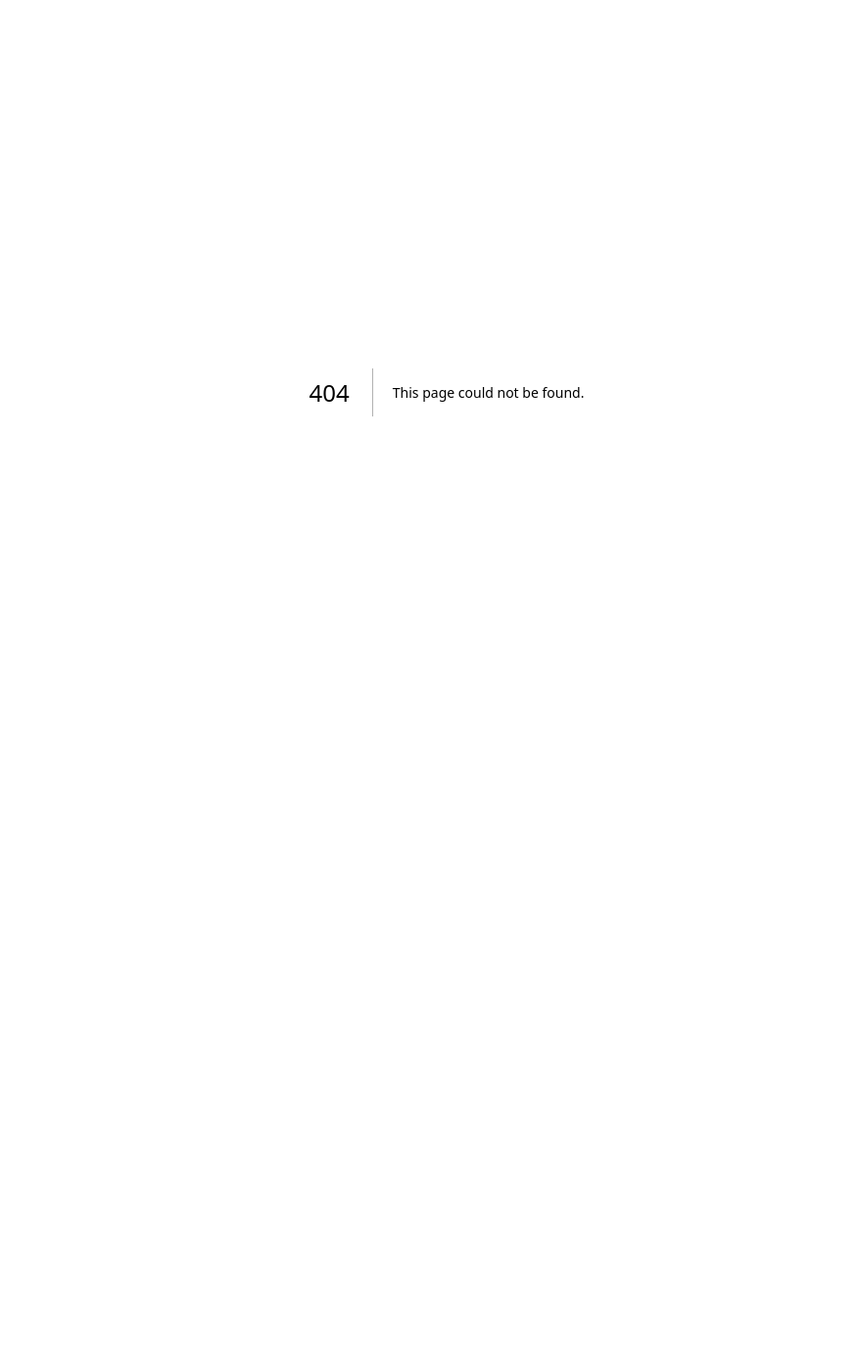
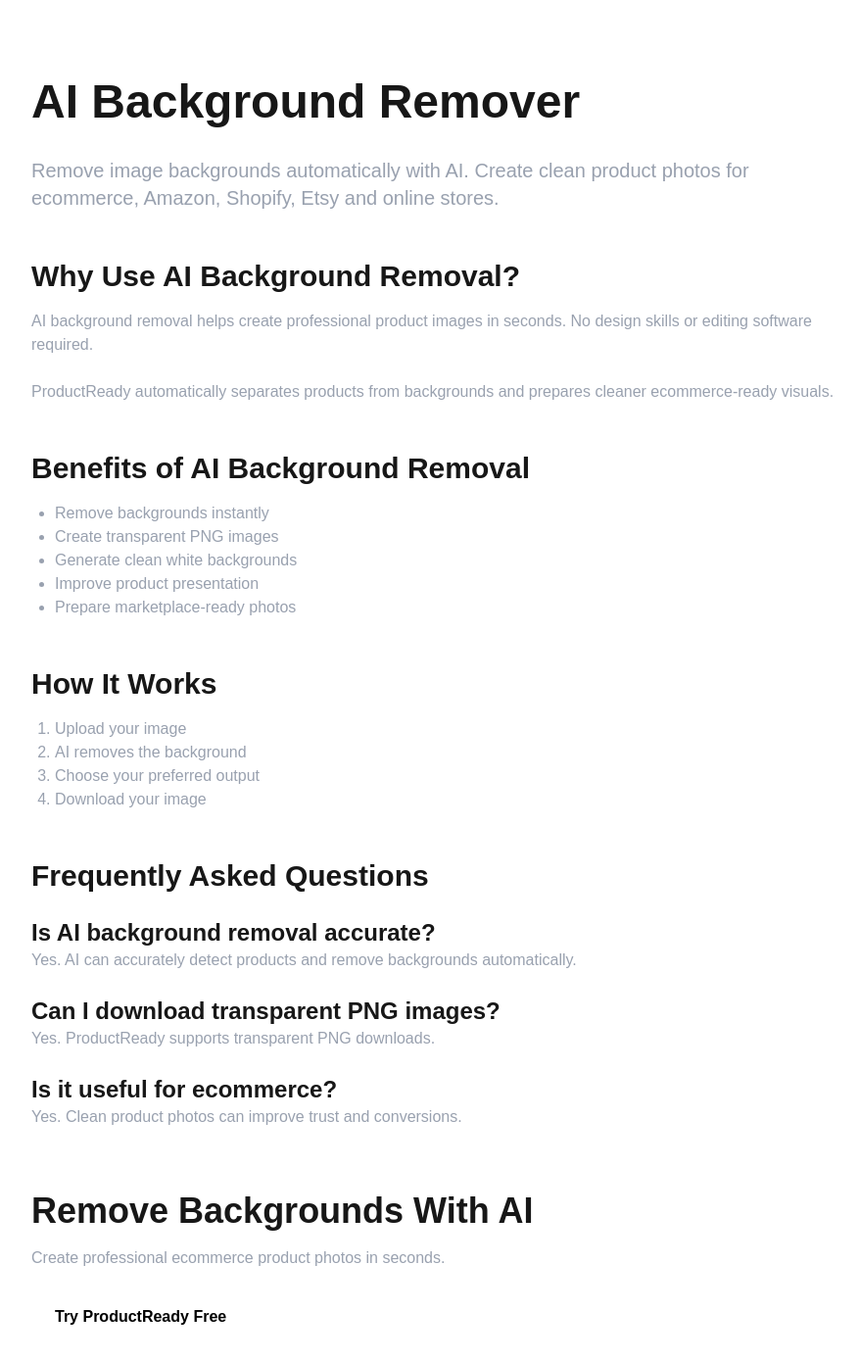
Before and after one commit to myaprak48/productready, a Next.js app: page /ai-background-remover in a window 1280 px wide. Before the commit this address had no page. Shown: the top 1390 px of the page at 98% size, without its empty margins (184-1061 px from the left). Before the commit the page ends 800 px from the top, so only its background shows below. Built offline with nearby package versions, Linux system fonts and the light colour scheme.

Commit message:
Add AI Background Remover page

```diff
--- /dev/null
+++ b/app/ai-background-remover/page.tsx
@@ -0,0 +1,95 @@
+export default function Page() {
+  return (
+    <main className="max-w-4xl mx-auto px-6 py-20">
+
+      <h1 className="text-5xl font-bold mb-8">
+        AI Background Remover
+      </h1>
+
+      <p className="text-gray-400 text-xl mb-12">
+        Remove image backgrounds automatically with AI. Create clean product photos for ecommerce, Amazon, Shopify, Etsy and online stores.
+      </p>
+
+      <h2 className="text-3xl font-bold mt-12 mb-4">
+        Why Use AI Background Removal?
+      </h2>
+
+      <p className="text-gray-400 mb-6">
+        AI background removal helps create professional product images in seconds. No design skills or editing software required.
+      </p>
+
+      <p className="text-gray-400">
+        ProductReady automatically separates products from backgrounds and prepares cleaner ecommerce-ready visuals.
+      </p>
+
+      <h2 className="text-3xl font-bold mt-12 mb-4">
+        Benefits of AI Background Removal
+      </h2>
+
+      <ul className="list-disc pl-6 text-gray-400">
+        <li>Remove backgrounds instantly</li>
+        <li>Create transparent PNG images</li>
+        <li>Generate clean white backgrounds</li>
+        <li>Improve product presentation</li>
+        <li>Prepare marketplace-ready photos</li>
+      </ul>
+
+      <h2 className="text-3xl font-bold mt-12 mb-4">
+        How It Works
+      </h2>
+
+      <ol className="list-decimal pl-6 text-gray-400">
+        <li>Upload your image</li>
+        <li>AI removes the background</li>
+        <li>Choose your preferred output</li>
+        <li>Download your image</li>
+      </ol>
+
+      <h2 className="text-3xl font-bold mt-12 mb-4">
+        Frequently Asked Questions
+      </h2>
+
+      <h3 className="text-2xl font-semibold mt-6">
+        Is AI background removal accurate?
+      </h3>
+
+      <p className="text-gray-400 mb-4">
+        Yes. AI can accurately detect products and remove backgrounds automatically.
+      </p>
+
+      <h3 className="text-2xl font-semibold mt-6">
+        Can I download transparent PNG images?
+      </h3>
+
+      <p className="text-gray-400 mb-4">
+        Yes. ProductReady supports transparent PNG downloads.
+      </p>
+
+      <h3 className="text-2xl font-semibold mt-6">
+        Is it useful for ecommerce?
+      </h3>
+
+      <p className="text-gray-400">
+        Yes. Clean product photos can improve trust and conversions.
+      </p>
+
+      <div className="mt-16">
+        <h2 className="text-4xl font-bold mb-4">
+          Remove Backgrounds With AI
+        </h2>
+
+        <p className="text-gray-400 mb-6">
+          Create professional ecommerce product photos in seconds.
+        </p>
+
+        <a
+          href="/"
+          className="inline-block rounded-full bg-white text-black px-6 py-3 font-semibold"
+        >
+          Try ProductReady Free
+        </a>
+      </div>
+
+    </main>
+  );
+}
--- a/app/sitemap.ts
+++ b/app/sitemap.ts
@@ -56,5 +56,11 @@ export default function sitemap(): MetadataRoute.Sitemap {
   changeFrequency: "weekly",
   priority: 0.8,
 },
+{
+  url: "https://productreadyapp.com/ai-background-remover",
+  lastModified: new Date(),
+  changeFrequency: "weekly",
+  priority: 0.8,
+},
   ];
 }
```
